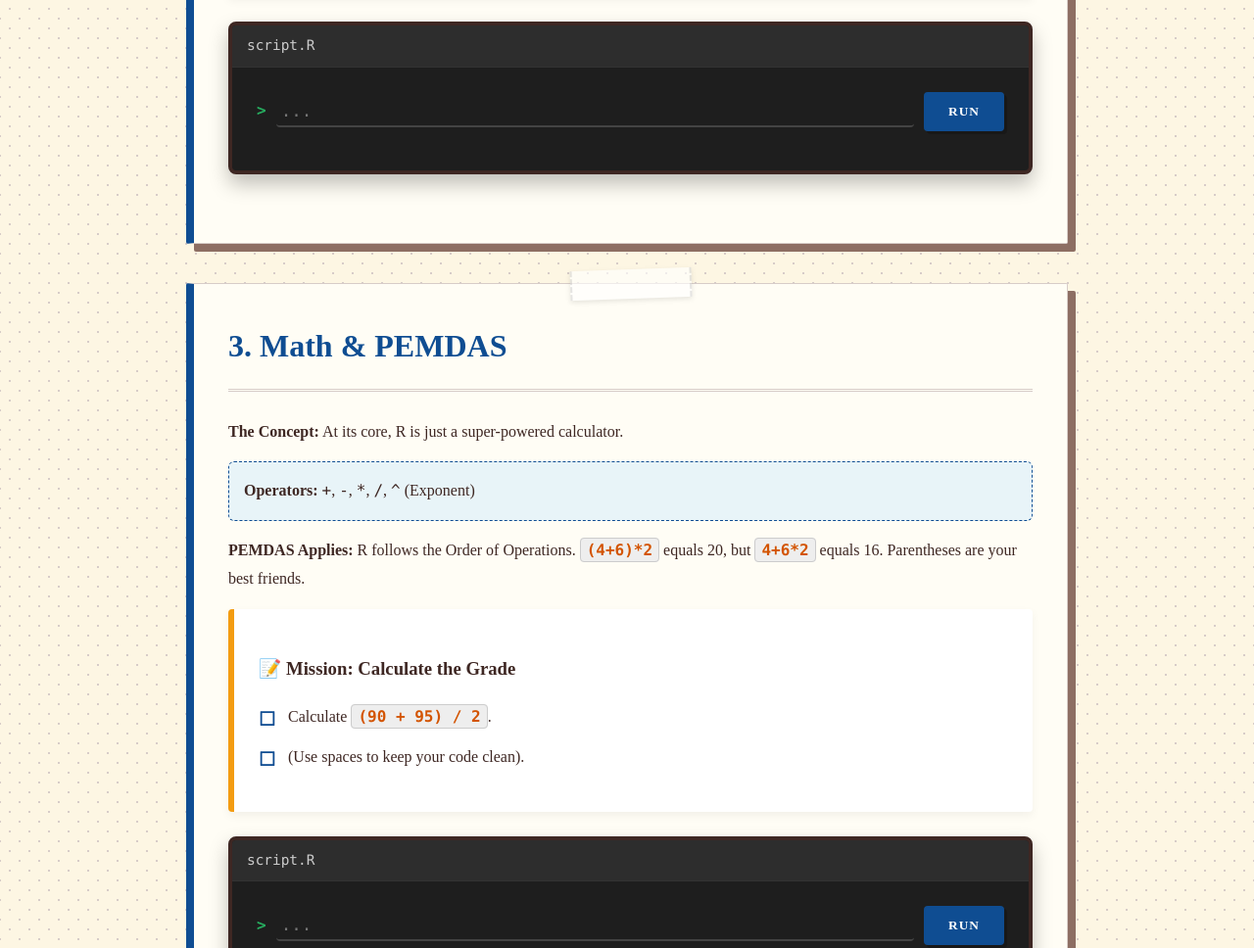
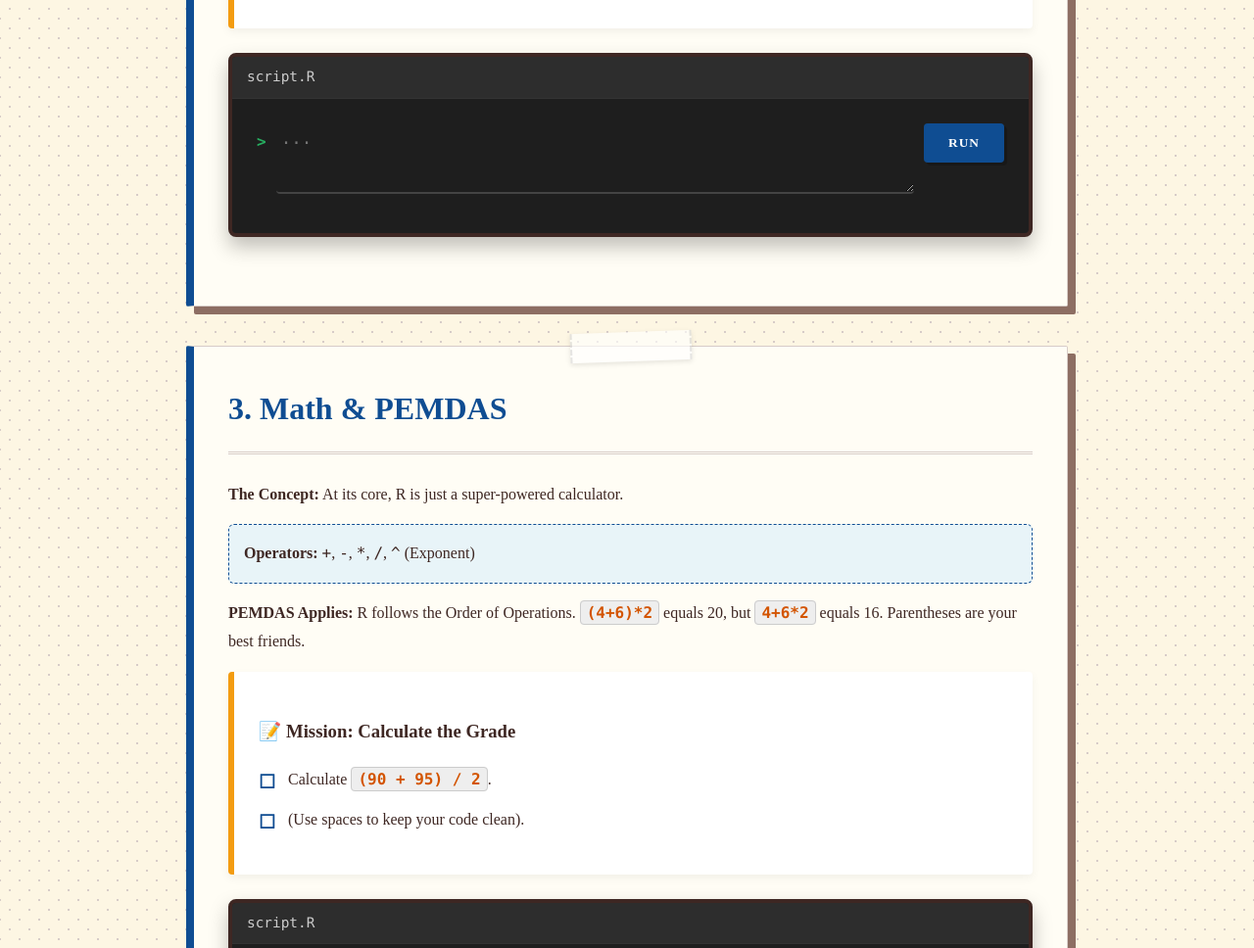
Before and after one commit to GilmoreGoat/R-guide, a website with bundled scripts: page modules/basics.html in a window 1280 px wide. Shown: the part 2021-2989 px from the top of the page at 98% size. Built offline with nearby package versions, Linux system fonts and the light colour scheme.

Commit message:
feat: change code input from input text to textarea for multiline support
Replaced all single-line `<input type="text">` elements with `<textarea rows="3">` in all interactive modules to allow users to write multi-line R code.
Updated `css/style.css` to align the code prompt to the top for multi-line support, and enabled vertical resizing on the textareas.

```diff
--- a/css/style.css
+++ b/css/style.css
@@ -403,12 +403,12 @@ pre code { background: transparent; color: inherit; padding: 0; font-weight: nor
 /* The Input Line (Where they type) */
 .code-input-line {
     display: flex;
-    align-items: center;
+    align-items: flex-start;
     margin-bottom: 15px;
 }
 
 .line-number { color: #555; margin-right: 15px; user-select: none; }
-.prompt { color: #27ae60; margin-right: 10px; font-weight: bold; } /* The > arrow */
+.prompt { color: #27ae60; margin-right: 10px; font-weight: bold; margin-top: 5px; } /* The > arrow */
 
 .editor-input {
     background: transparent;
@@ -419,6 +419,7 @@ pre code { background: transparent; color: inherit; padding: 0; font-weight: nor
     font-size: 1.1em;
     width: 100%;
     padding: 5px;
+    resize: vertical;
 }
 .editor-input:focus { outline: none; border-bottom: 2px solid var(--yale-blue); }
 
--- a/modules/basics.html
+++ b/modules/basics.html
@@ -40,7 +40,7 @@
         <div class="editor-body">
             <div class="code-input-line">
                 <span class="prompt">></span>
-                <input type="text" class="editor-input input-code" placeholder="books <- ...">
+                <textarea rows="3" class="editor-input input-code" placeholder="books <- ..."></textarea>
                 <button class="check-btn" data-answer="books <- 5" data-output="[1] 5">Run</button>
             </div>
         </div>
@@ -73,7 +73,7 @@
         <div class="editor-body">
             <div class="code-input-line">
                 <span class="prompt">></span>
-                <input type="text" class="editor-input input-code" placeholder="...">
+                <textarea rows="3" class="editor-input input-code" placeholder="..."></textarea>
                 <button class="check-btn" data-answer='louise_grant <- "Vice_President"' data-output='[1] "Vice_President"'>Run</button>
             </div>
         </div>
@@ -102,7 +102,7 @@
         <div class="editor-body">
             <div class="code-input-line">
                 <span class="prompt">></span>
-                <input type="text" class="editor-input input-code" placeholder="...">
+                <textarea rows="3" class="editor-input input-code" placeholder="..."></textarea>
                 <button class="check-btn" data-answer="(90 + 95) / 2" data-output="[1] 92.5">Run</button>
             </div>
         </div>
@@ -134,7 +134,7 @@
         <div class="editor-body">
             <div class="code-input-line">
                 <span class="prompt">></span>
-                <input type="text" class="editor-input input-code" placeholder="...">
+                <textarea rows="3" class="editor-input input-code" placeholder="..."></textarea>
                 <button class="check-btn" data-answer="4.0 == 4.0" data-output="[1] TRUE">Run</button>
             </div>
         </div>
@@ -163,7 +163,7 @@
         <div class="editor-body">
             <div class="code-input-line">
                 <span class="prompt">></span>
-                <input type="text" class="editor-input input-code" placeholder="...">
+                <textarea rows="3" class="editor-input input-code" placeholder="..."></textarea>
                 <button class="check-btn" data-answer="team <- c(1, 2, 3)" data-output="[1] 1 2 3">Run</button>
             </div>
         </div>
@@ -196,7 +196,7 @@
         <div class="editor-body">
             <div class="code-input-line">
                 <span class="prompt">></span>
-                <input type="text" class="editor-input input-code" placeholder="...">
+                <textarea rows="3" class="editor-input input-code" placeholder="..."></textarea>
                 <button class="check-btn" data-answer='class("Brad")' data-output='[1] "character"'>Run</button>
             </div>
         </div>
@@ -225,7 +225,7 @@
         <div class="editor-body">
             <div class="code-input-line">
                 <span class="prompt">></span>
-                <input type="text" class="editor-input input-code" placeholder="...">
+                <textarea rows="3" class="editor-input input-code" placeholder="..."></textarea>
                 <button class="check-btn" data-answer="# Study for finals" data-output="">Run</button>
             </div>
         </div>
@@ -255,7 +255,7 @@
         <div class="editor-body">
             <div class="code-input-line">
                 <span class="prompt">></span>
-                <input type="text" class="editor-input input-code" placeholder="...">
+                <textarea rows="3" class="editor-input input-code" placeholder="..."></textarea>
                 <button class="check-btn" data-answer="library(tidyverse)" data-output="── Attaching packages ──────────────── tidyverse 1.3.1 ──">Run</button>
             </div>
         </div>
@@ -284,7 +284,7 @@
         <div class="editor-body">
             <div class="code-input-line">
                 <span class="prompt">></span>
-                <input type="text" class="editor-input input-code" placeholder="...">
+                <textarea rows="3" class="editor-input input-code" placeholder="..."></textarea>
                 <button class="check-btn"
                         data-answer="skim(students)"
                         data-output="── Data Summary ────────────────────────
@@ -315,7 +315,7 @@
         <div class="editor-body">
             <div class="code-input-line">
                 <span class="prompt">></span>
-                <input type="text" class="editor-input input-code" placeholder="mean_score <- ...">
+                <textarea rows="3" class="editor-input input-code" placeholder="mean_score <- ..."></textarea>
                 <button class="check-btn" data-answer="mean_score <- sum(c(80, 90, 100)) / 3" data-output="[1] 90">Run</button>
             </div>
         </div>
```
Also changed, not shown: modules/anova.html (+3 -3 lines), modules/categorical.html (+3 -3 lines), modules/debugging.html (+3 -3 lines), modules/functional.html (+3 -3 lines), modules/metaprogramming.html (+3 -3 lines), modules/module6.html (+4 -4 lines), modules/oop.html (+3 -3 lines), modules/regression.html (+3 -3 lines), modules/skill_b.html (+4 -4 lines), modules/skill_c.html (+4 -4 lines), modules/statistics.html (+7 -7 lines), modules/tidying.html (+2 -2 lines), modules/visualization.html (+7 -7 lines), modules/wrangling.html (+7 -7 lines), 3 more files.
